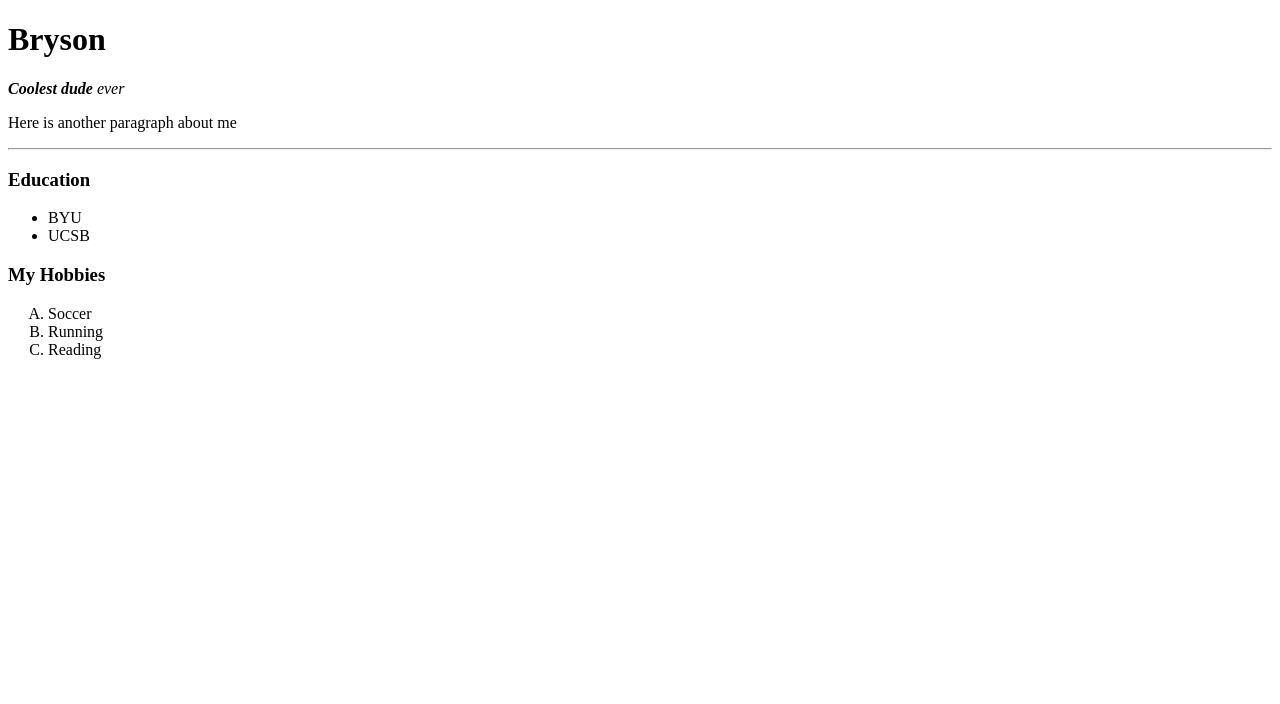
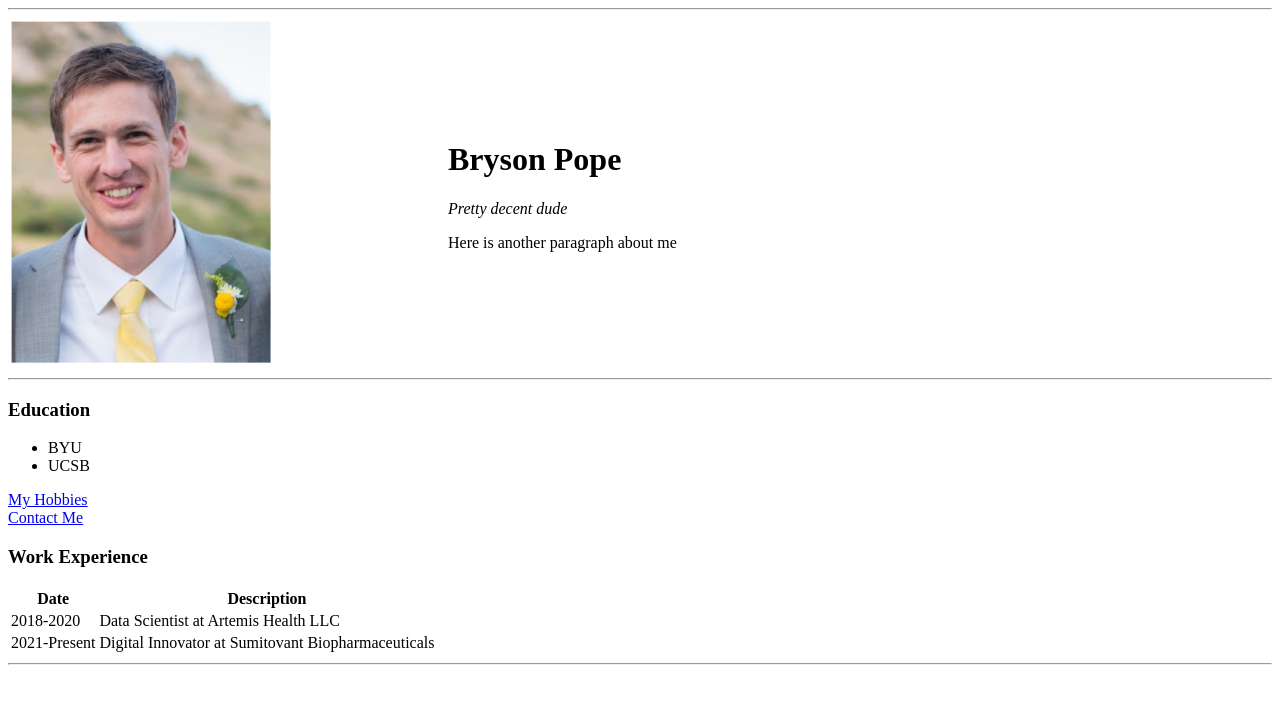
Before and after one commit to brysonrpope/cv, a plain HTML site: page index.html in a window 1280 px wide. Drawn offline with Linux system fonts and the light colour scheme.

Commit message:
looking better

```diff
--- a/index.html
+++ b/index.html
@@ -4,26 +4,50 @@
 <head>
   <meta charset="utf-8">
   <title> ⚽Bryson's Personal Page</title>
-  <link rel="shortcut icon" href="/Users/brysonrpope/Documents/Web Development/HTML - Personal Site/pic.png">
+  <link rel="shortcut icon" href="./pic.png">
 </head>
 
 <body>
-  <h1> Bryson</h1>
-  <p><em><b>Coolest dude</b> ever</em></p></p>
-  <p>Here is another paragraph about me</p>
   <hr>
+  <table>
+    <tr>
+      <td><img src="pic.png" width="60%" height="auto"></img></td>
+      <td>
+        <h1> Bryson Pope</h1>
+        <p><em>Pretty decent dude</em></p>
+        <p>Here is another paragraph about me</p>
+      </td>
+    </tr>
+  </table>
+
+  <hr>
+
   <h3> Education</h3>
   <ul>
     <li>BYU</li>
     <li>UCSB</li>
   </ul>
-  <h3>My Hobbies</h3>
-  <ol type='A'>
-    <li>Soccer</li>
-    <li>Running</li>
-    <li>Reading</li>
-  </ol>
-
+  <a href="hobbies.html">My Hobbies</a>
+  <br>
+  <a href="contact_me.html">Contact Me</a>
+  <h3>Work Experience</h3>
+  <table>
+    <thead>
+      <th>Date</th>
+      <th>Description</th>
+    </thead>
+    <tbody>
+      <tr>
+        <td>2018-2020</td>
+        <td>Data Scientist at Artemis Health LLC</td>
+      </tr>
+      <tr>
+        <td>2021-Present</td>
+        <td>Digital Innovator at Sumitovant Biopharmaceuticals</td>
+      </tr>
+    </tbody>
+  </table>
+  <hr>
 </body>
 
 </html>
```
